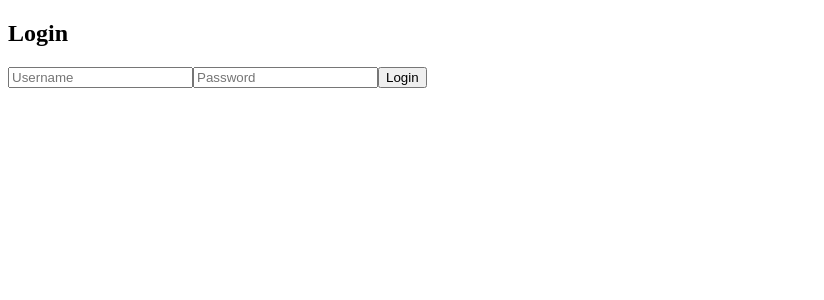
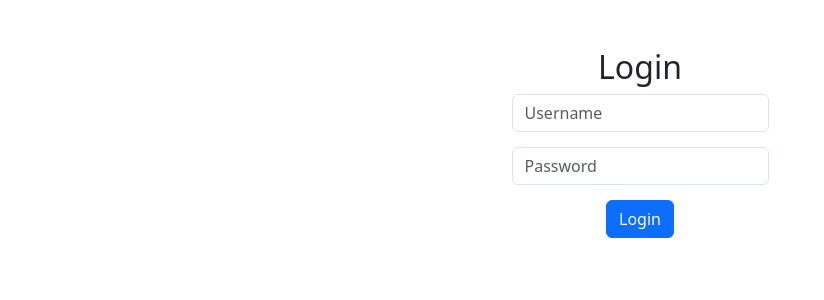
Before and after one commit to chivaps/app, a React (Vite) app in the folder react/: page /login in a window 1280 px wide. Shown: the top 300 px of the page, without its empty margins (0-824 px from the left). Built offline with nearby package versions, Linux system fonts and the light colour scheme.

Commit message:
styles
edited with bootsrap styles

```diff
--- a/react/package.json
+++ b/react/package.json
@@ -11,7 +11,9 @@
   },
   "dependencies": {
     "axios": "^1.7.2",
+    "bootstrap": "^5.3.3",
     "react": "^18.3.1",
+    "react-bootstrap": "^2.10.4",
     "react-dom": "^18.3.1",
     "react-router-dom": "^6.25.1"
   },
--- a/react/src/components/Login.jsx
+++ b/react/src/components/Login.jsx
@@ -1,9 +1,11 @@
 import React from 'react';
-import axios from 'axios'
+import axios from 'axios';
 import { useNavigate } from 'react-router-dom';
+import 'bootstrap/dist/css/bootstrap.min.css';
 
-const AuthPage = () => {
+const Login = () => {
     let navigate = useNavigate();
+
     const baseUrl = axios.create({
         baseURL: 'http://127.0.0.1:8000/app/',
         headers: {
@@ -12,21 +14,20 @@ const AuthPage = () => {
     });
 
     let login = async (e) => {
-        try{
+        try {
             let response = await baseUrl.post('token/', {
                 username: e.target.username.value,
                 password: e.target.password.value,
-            })
+            });
             let data = response.data;
-            if (response.status === 200){
+            if (response.status === 200) {
                 localStorage.setItem('jwt', JSON.stringify(data));
                 navigate('/');
             }
-        }
-        catch(error){
+        } catch (error) {
             console.log(error);
         }
-    }
+    };
 
     const handleSubmit = async (e) => {
         e.preventDefault();
@@ -34,25 +35,31 @@ const AuthPage = () => {
     };
 
     return (
-        <div>
-            <h2>Login</h2>
-            <form onSubmit={handleSubmit}>
+        <div className="container mt-5">
+            <h2 className="text-center">Login</h2>
+            <form onSubmit={handleSubmit} className="d-flex flex-column align-items-center">
+                <div className="form-group">
                     <input
                         type="text"
                         name="username"
                         placeholder="Username"
+                        className="form-control"
+                        style={{ maxWidth: '300px', marginBottom: '15px' }}
                     />
+                </div>
+                <div className="form-group">
                     <input
                         type="password"
                         name="password"
                         placeholder="Password"
+                        className="form-control"
+                        style={{ maxWidth: '300px', marginBottom: '15px' }}
                     />
-                <button type='submit' >Login</button>
-
+                </div>
+                <button type='submit' className="btn btn-primary">Login</button>
             </form>
-
         </div>
     );
 };
 
-export default AuthPage;
+export default Login;
--- a/react/src/components/Register.jsx
+++ b/react/src/components/Register.jsx
@@ -1,6 +1,7 @@
-import React from 'react'
+import React from 'react';
 import { useNavigate } from 'react-router-dom';
 import axios from 'axios';
+import 'bootstrap/dist/css/bootstrap.min.css';
 
 const Register = () => {
     let navigate = useNavigate();
@@ -11,21 +12,20 @@ const Register = () => {
           'Content-Type': 'application/json',
         },
     });
+
     let register = async (e) => {
-        try{
+        try {
             let response = await baseUrl.post('register/', {
                 username: e.target.username.value,
                 password: e.target.password.value,
-            })
-            if (response.status === 201){
-
+            });
+            if (response.status === 201) {
                 navigate('/login');
             }
-        }
-        catch(error){
+        } catch (error) {
             console.log(error);
         }
-    }
+    };
 
     const handleSubmit = async (e) => {
         e.preventDefault();
@@ -33,22 +33,32 @@ const Register = () => {
     };
 
     return (
-        <div>
-            <form onSubmit={handleSubmit}>
+        <div className="container mt-5">
+            <h2 className="text-center">Register</h2>
+            <form onSubmit={handleSubmit} className="d-flex flex-column align-items-center">
+                <div className="form-group">
                     <input
                         type="text"
                         name="username"
                         placeholder="Username"
+                        className="form-control"
+                        style={{ maxWidth: '300px', marginBottom: '15px' }}
                     />
+                </div>
+                <div className="form-group">
+
                     <input
                         type="password"
                         name="password"
                         placeholder="Password"
+                        className="form-control"
+                        style={{ maxWidth: '300px', marginBottom: '15px' }}
                     />
-                <button type='submit'>Register</button>
+                </div>
+                <button type='submit' className="btn btn-primary">Register</button>
             </form>
         </div>
-    )
-}
+    );
+};
 
-export default Register
+export default Register;
--- a/react/src/components/Todo.jsx
+++ b/react/src/components/Todo.jsx
@@ -1,6 +1,8 @@
-import React, { useState, useEffect } from 'react'
+import React, { useState, useEffect } from 'react';
 import axios from 'axios';
-const MainPage = () => {
+import 'bootstrap/dist/css/bootstrap.min.css';
+
+const Todo = () => {
   const [todos, setTodos] = useState([]);
   const [newTodo, setNewTodo] = useState('');
   const userdata = JSON.parse(localStorage.getItem('jwt'));
@@ -11,6 +13,7 @@ const MainPage = () => {
         'Authorization': `Bearer ${userdata.access}`
     },
   });
+
   const fetchTodos = async () => {
       const response = await api.get('todo/');
       setTodos(response.data);
@@ -38,27 +41,35 @@ const MainPage = () => {
   }, []);
 
   return (
-      <div>
-          <h1>Todo List</h1>
+      <div className="container mt-4">
+          <h1 className="text-center mb-4">Todo List</h1>
+          <div className="input-group mb-3" style={{ maxWidth: '500px', margin: 'auto' }}>
               <input
                   type="text"
                   value={newTodo}
                   onChange={(e) => setNewTodo(e.target.value)}
                   placeholder="Add new todo"
+                  className="form-control"
               />
-          <button onClick={addTodo}>Add</button>
-          <ul>
+              <div className="input-group-append">
+                  <button onClick={addTodo} className="btn btn-primary">Add</button>
+              </div>
+          </div>
+          <ul className="list-group" style={{ maxWidth: '500px', margin: 'auto' }}>
               {todos.map(todo => (
-                  <li key={todo.id}>
+                  <li key={todo.id} className="list-group-item d-flex justify-content-between align-items-center">
+                      <div className="form-check">
                           <input
                               type="checkbox"
                               checked={todo.completed}
                               onChange={() => toggleTodo(todo.id, todo.completed)}
+                              className="form-check-input"
                           />
-                      <span style={{ textDecoration: todo.completed ? 'line-through' : 'none' }}>
+                          <label className="form-check-label" style={{ textDecoration: todo.completed ? 'line-through' : 'none' }}>
                               {todo.title}
-                      </span>
-                      <button onClick={() => deleteTodo(todo.id)}>Delete</button>
+                          </label>
+                      </div>
+                      <button onClick={() => deleteTodo(todo.id)} className="btn btn-outline-danger">Delete</button>
                   </li>
               ))}
           </ul>
@@ -66,4 +77,4 @@ const MainPage = () => {
   );
 }
 
-export default MainPage
+export default Todo;
```
Also changed, not shown: 1 other file (tests, documents, lock files or other folders). Lines whose indentation alone changed are shown as unchanged.
